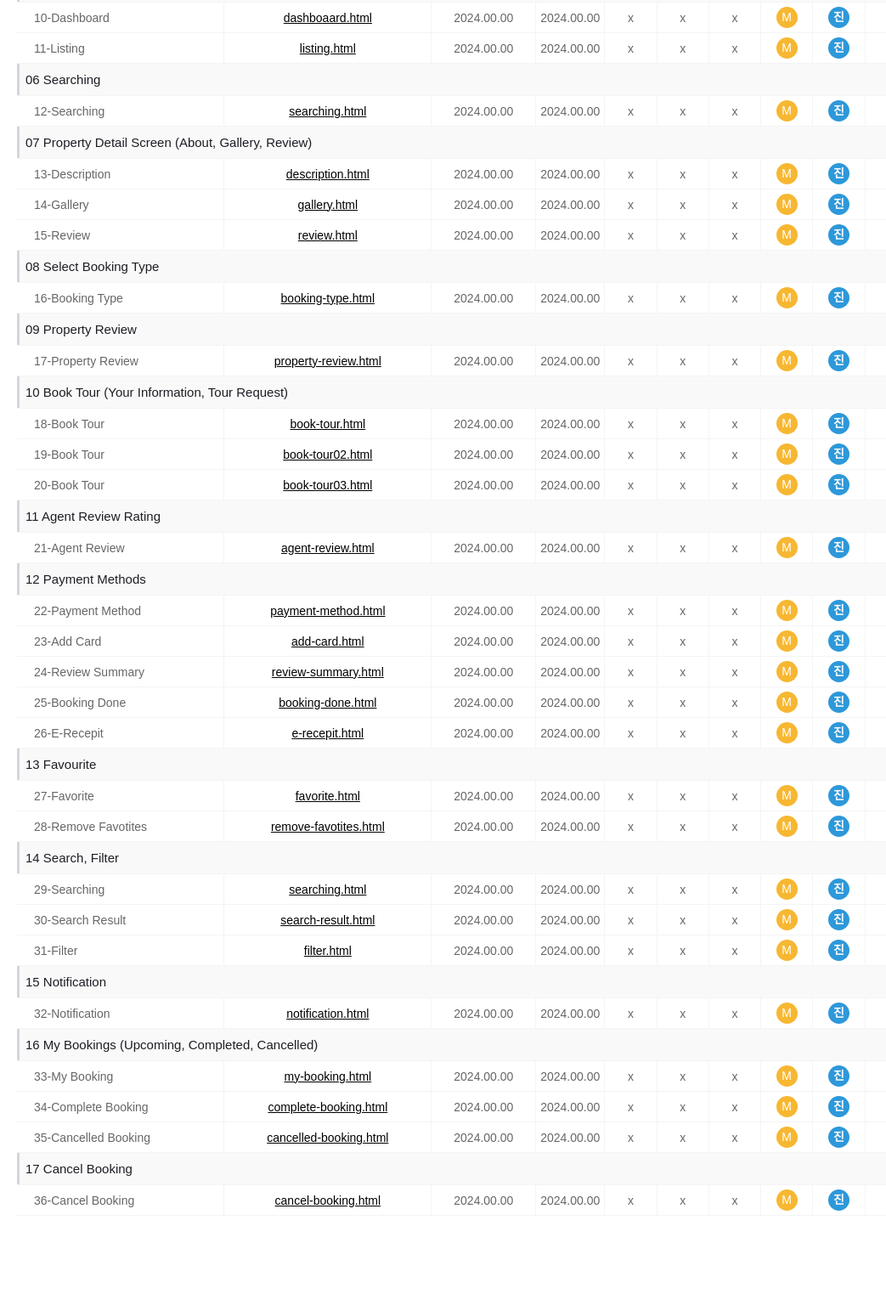
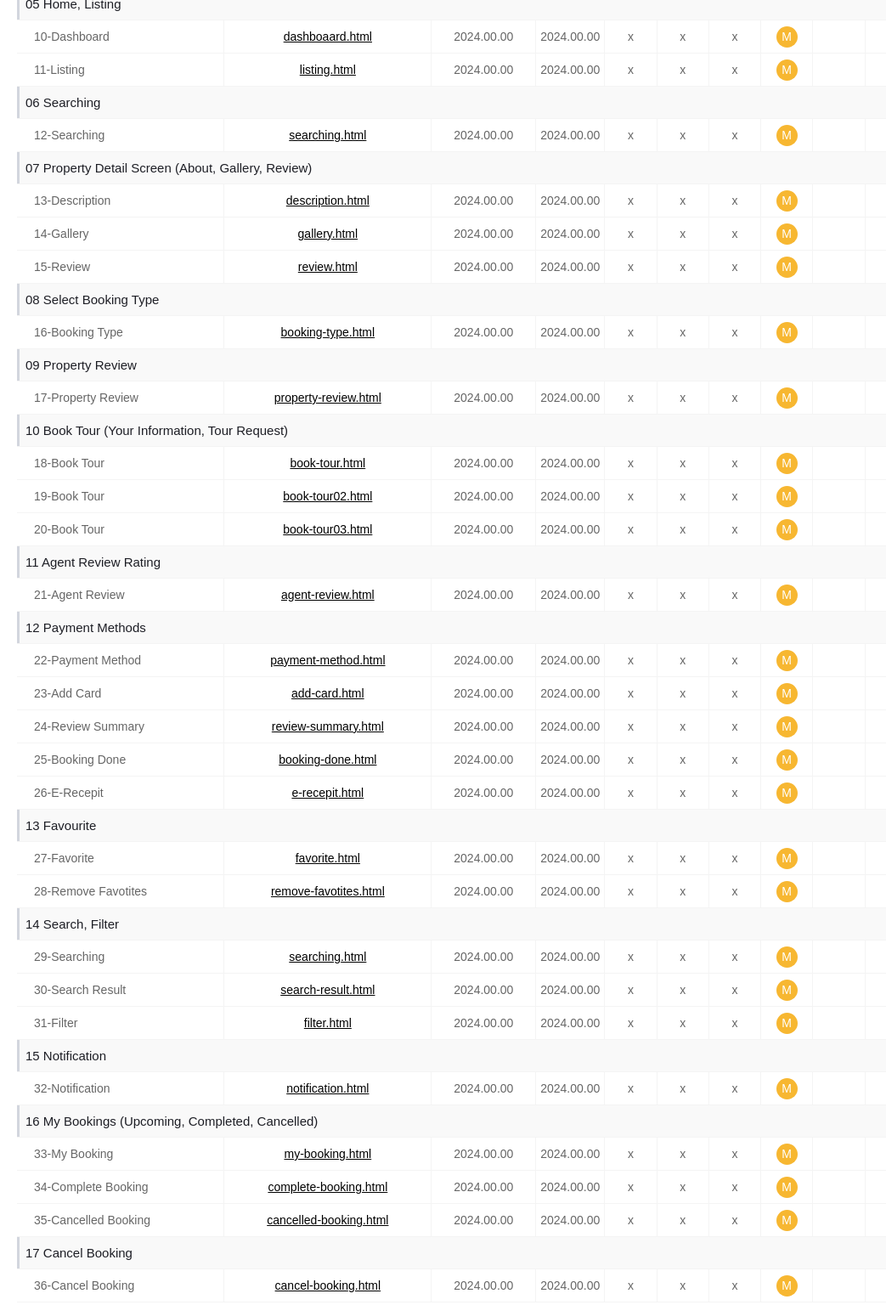
Before and after one commit to dnqls9875/scssproject-trip, a website: page index.html in a window 1280 px wide. Shown: the part 820-2356 px from the top of the page at 85% size, without its empty margins (0-1043 px from the left). Before the commit the page ends 2301 px from the top, so only its background shows below. Drawn offline with Linux system fonts and the light colour scheme.

Commit message:
Dosc: index 과제 진행 상황 수정

```diff
--- a/index.html
+++ b/index.html
@@ -58,7 +58,7 @@
               <td>x</td>
               <td>x</td>
               <td><span class="state m"></span></td>
-              <td><span class="state ing"></span></td>
+              <td><span class="state"></span></td>
               <td>
                 <p class="t_em"></p>
               </td>
@@ -72,7 +72,7 @@
               <td>x</td>
               <td>x</td>
               <td><span class="state m"></span></td>
-              <td><span class="state ing"></span></td>
+              <td><span class="state"></span></td>
               <td>
                 <p class="t_em"></p>
               </td>
@@ -89,7 +89,7 @@
               <td>x</td>
               <td>x</td>
               <td><span class="state m"></span></td>
-              <td><span class="state ing"></span></td>
+              <td><span class="state"></span></td>
               <td>
                 <p class="t_em"></p>
               </td>
@@ -106,7 +106,7 @@
               <td>x</td>
               <td>x</td>
               <td><span class="state m"></span></td>
-              <td><span class="state ing"></span></td>
+              <td><span class="state"></span></td>
               <td>
                 <p class="t_em"></p>
               </td>
@@ -120,7 +120,7 @@
               <td>x</td>
               <td>x</td>
               <td><span class="state m"></span></td>
-              <td><span class="state ing"></span></td>
+              <td><span class="state"></span></td>
               <td>
                 <p class="t_em"></p>
               </td>
@@ -134,7 +134,7 @@
               <td>x</td>
               <td>x</td>
               <td><span class="state m"></span></td>
-              <td><span class="state ing"></span></td>
+              <td><span class="state"></span></td>
               <td>
                 <p class="t_em"></p>
               </td>
@@ -197,7 +197,7 @@
               <td>x</td>
               <td>x</td>
               <td><span class="state m"></span></td>
-              <td><span class="state ing"></span></td>
+              <td><span class="state"></span></td>
               <td>
                 <p class="t_em"></p>
               </td>
@@ -215,7 +215,7 @@
               <td>x</td>
               <td>x</td>
               <td><span class="state m"></span></td>
-              <td><span class="state ing"></span></td>
+              <td><span class="state"></span></td>
               <td>
                 <p class="t_em"></p>
               </td>
@@ -229,7 +229,7 @@
               <td>x</td>
               <td>x</td>
               <td><span class="state m"></span></td>
-              <td><span class="state ing"></span></td>
+              <td><span class="state"></span></td>
               <td>
                 <p class="t_em"></p>
               </td>
@@ -247,7 +247,7 @@
               <td>x</td>
               <td>x</td>
               <td><span class="state m"></span></td>
-              <td><span class="state ing"></span></td>
+              <td><span class="state"></span></td>
               <td>
                 <p class="t_em"></p>
               </td>
@@ -264,7 +264,7 @@
               <td>x</td>
               <td>x</td>
               <td><span class="state m"></span></td>
-              <td><span class="state ing"></span></td>
+              <td><span class="state"></span></td>
               <td>
                 <p class="t_em"></p>
               </td>
@@ -278,7 +278,7 @@
               <td>x</td>
               <td>x</td>
               <td><span class="state m"></span></td>
-              <td><span class="state ing"></span></td>
+              <td><span class="state"></span></td>
               <td>
                 <p class="t_em"></p>
               </td>
@@ -292,7 +292,7 @@
               <td>x</td>
               <td>x</td>
               <td><span class="state m"></span></td>
-              <td><span class="state ing"></span></td>
+              <td><span class="state"></span></td>
               <td>
                 <p class="t_em"></p>
               </td>
@@ -309,7 +309,7 @@
               <td>x</td>
               <td>x</td>
               <td><span class="state m"></span></td>
-              <td><span class="state ing"></span></td>
+              <td><span class="state"></span></td>
               <td>
                 <p class="t_em"></p>
               </td>
@@ -326,7 +326,7 @@
               <td>x</td>
               <td>x</td>
               <td><span class="state m"></span></td>
-              <td><span class="state ing"></span></td>
+              <td><span class="state"></span></td>
               <td>
                 <p class="t_em"></p>
               </td>
@@ -343,7 +343,7 @@
               <td>x</td>
               <td>x</td>
               <td><span class="state m"></span></td>
-              <td><span class="state ing"></span></td>
+              <td><span class="state"></span></td>
               <td>
                 <p class="t_em"></p>
               </td>
@@ -357,7 +357,7 @@
               <td>x</td>
               <td>x</td>
               <td><span class="state m"></span></td>
-              <td><span class="state ing"></span></td>
+              <td><span class="state"></span></td>
               <td>
                 <p class="t_em"></p>
               </td>
@@ -371,7 +371,7 @@
               <td>x</td>
               <td>x</td>
               <td><span class="state m"></span></td>
-              <td><span class="state ing"></span></td>
+              <td><span class="state"></span></td>
               <td>
                 <p class="t_em"></p>
               </td>
@@ -388,7 +388,7 @@
               <td>x</td>
               <td>x</td>
               <td><span class="state m"></span></td>
-              <td><span class="state ing"></span></td>
+              <td><span class="state"></span></td>
               <td>
                 <p class="t_em"></p>
               </td>
@@ -405,7 +405,7 @@
               <td>x</td>
               <td>x</td>
               <td><span class="state m"></span></td>
-              <td><span class="state ing"></span></td>
+              <td><span class="state"></span></td>
               <td>
                 <p class="t_em"></p>
               </td>
@@ -419,7 +419,7 @@
               <td>x</td>
               <td>x</td>
               <td><span class="state m"></span></td>
-              <td><span class="state ing"></span></td>
+              <td><span class="state"></span></td>
               <td>
                 <p class="t_em"></p>
               </td>
@@ -433,7 +433,7 @@
               <td>x</td>
               <td>x</td>
               <td><span class="state m"></span></td>
-              <td><span class="state ing"></span></td>
+              <td><span class="state"></span></td>
               <td>
                 <p class="t_em"></p>
               </td>
@@ -447,7 +447,7 @@
               <td>x</td>
               <td>x</td>
               <td><span class="state m"></span></td>
-              <td><span class="state ing"></span></td>
+              <td><span class="state"></span></td>
               <td>
                 <p class="t_em"></p>
               </td>
@@ -461,7 +461,7 @@
               <td>x</td>
               <td>x</td>
               <td><span class="state m"></span></td>
-              <td><span class="state ing"></span></td>
+              <td><span class="state"></span></td>
               <td>
                 <p class="t_em"></p>
               </td>
@@ -478,7 +478,7 @@
               <td>x</td>
               <td>x</td>
               <td><span class="state m"></span></td>
-              <td><span class="state ing"></span></td>
+              <td><span class="state"></span></td>
               <td>
                 <p class="t_em"></p>
               </td>
@@ -492,7 +492,7 @@
               <td>x</td>
               <td>x</td>
               <td><span class="state m"></span></td>
-              <td><span class="state ing"></span></td>
+              <td><span class="state"></span></td>
               <td>
                 <p class="t_em"></p>
               </td>
@@ -509,7 +509,7 @@
               <td>x</td>
               <td>x</td>
               <td><span class="state m"></span></td>
-              <td><span class="state ing"></span></td>
+              <td><span class="state"></span></td>
               <td>
                 <p class="t_em"></p>
               </td>
@@ -523,7 +523,7 @@
               <td>x</td>
               <td>x</td>
               <td><span class="state m"></span></td>
-              <td><span class="state ing"></span></td>
+              <td><span class="state"></span></td>
               <td>
                 <p class="t_em"></p>
               </td>
@@ -537,7 +537,7 @@
               <td>x</td>
               <td>x</td>
               <td><span class="state m"></span></td>
-              <td><span class="state ing"></span></td>
+              <td><span class="state"></span></td>
               <td>
                 <p class="t_em"></p>
               </td>
@@ -554,7 +554,7 @@
               <td>x</td>
               <td>x</td>
               <td><span class="state m"></span></td>
-              <td><span class="state ing"></span></td>
+              <td><span class="state"></span></td>
               <td>
                 <p class="t_em"></p>
               </td>
@@ -571,7 +571,7 @@
               <td>x</td>
               <td>x</td>
               <td><span class="state m"></span></td>
-              <td><span class="state ing"></span></td>
+              <td><span class="state"></span></td>
               <td>
                 <p class="t_em"></p>
               </td>
@@ -585,7 +585,7 @@
               <td>x</td>
               <td>x</td>
               <td><span class="state m"></span></td>
-              <td><span class="state ing"></span></td>
+              <td><span class="state"></span></td>
               <td>
                 <p class="t_em"></p>
               </td>
@@ -599,7 +599,7 @@
               <td>x</td>
               <td>x</td>
               <td><span class="state m"></span></td>
-              <td><span class="state ing"></span></td>
+              <td><span class="state"></span></td>
               <td>
                 <p class="t_em"></p>
               </td>
@@ -616,7 +616,7 @@
               <td>x</td>
               <td>x</td>
               <td><span class="state m"></span></td>
-              <td><span class="state ing"></span></td>
+              <td><span class="state"></span></td>
               <td>
                 <p class="t_em"></p>
               </td>
```
